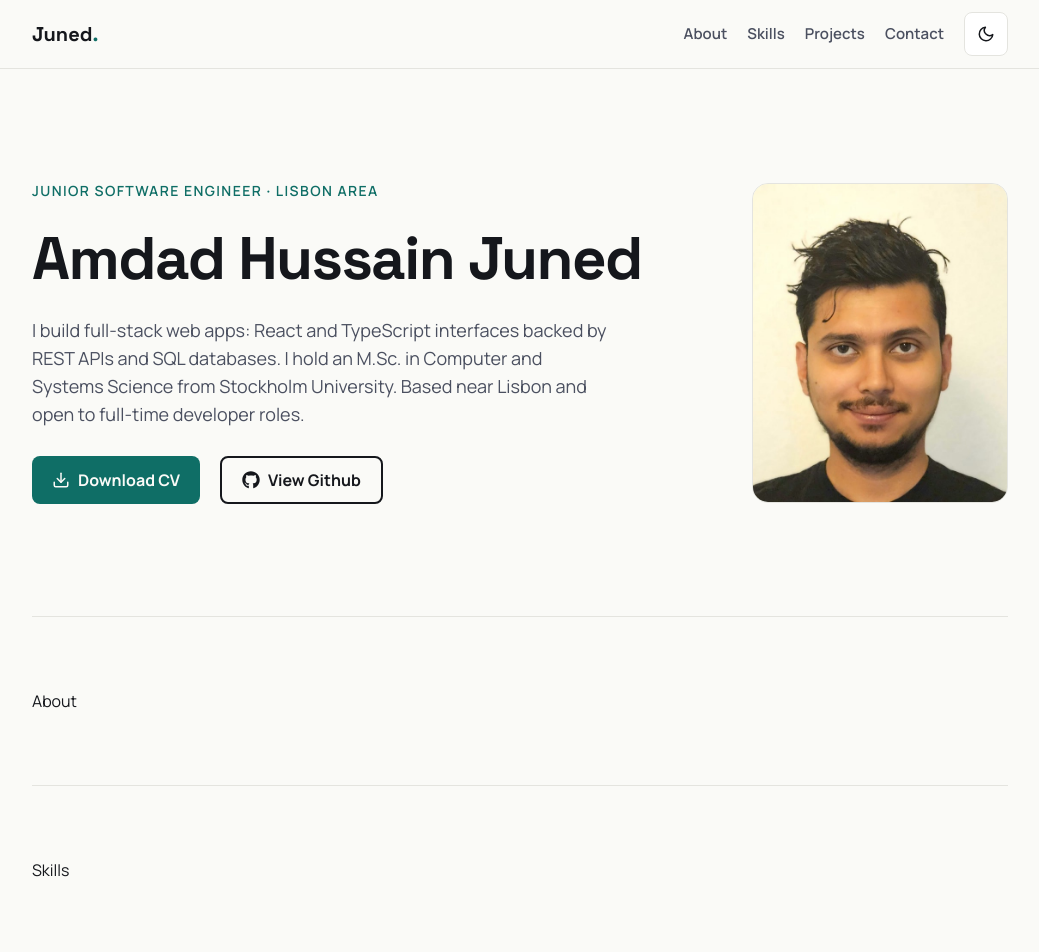
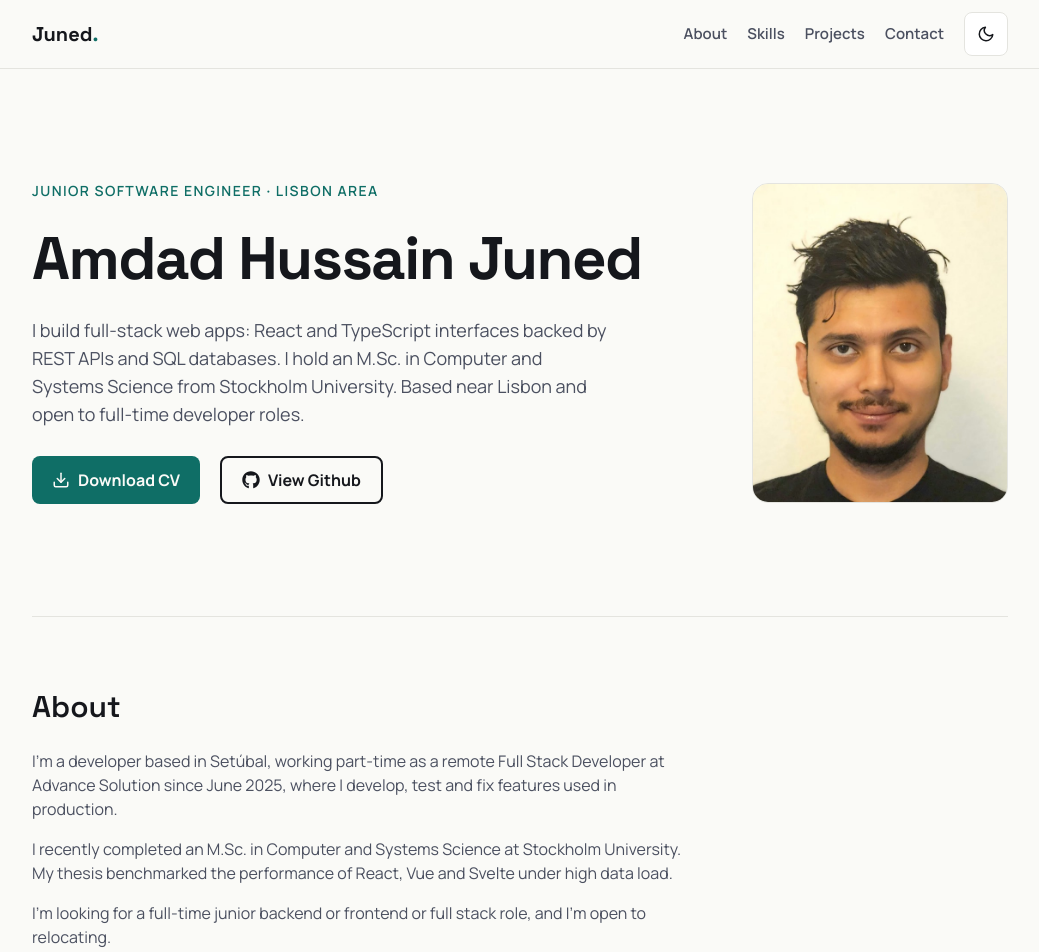
Before and after one commit to HussainJuned/portfolio2026, a React (Vite) app: page / in a window 1280 px wide. Shown: the top 952 px of the page, without its empty margins (120-1159 px from the left). Built offline with nearby package versions, Linux system fonts and the light colour scheme.

Commit message:
feat: add About section

```diff
--- a/src/App.tsx
+++ b/src/App.tsx
@@ -1,3 +1,4 @@
+import { About } from './components/About'
 import { Hero } from './components/Hero'
 import { Navbar } from './components/Navbar'
 
@@ -8,9 +9,7 @@ function App() {
         <Navbar />
         <main className="mx-auto max-w-5xl px-6">
           <Hero />
-          <section id="about" className="border-border border-t py-18">
-            About
-          </section>
+          <About />
           <section id="skills" className="border-border border-t py-18">
             Skills
           </section>
--- a/src/components/About.tsx
+++ b/src/components/About.tsx
@@ -0,0 +1,15 @@
+import { profile } from '../data/portfolio'
+
+export function About() {
+  return (
+    <section id="about" className="border-border border-t py-18">
+      <h2 className="font-display mb-6 text-3xl font-semibold">About</h2>
+      <div className="text-muted flex max-w-2xl flex-col gap-4">
+        {profile.about.map((paragraph, index) => (
+          // Fixed text that never reorders, so the index is a safe key.
+          <p key={index}>{paragraph}</p>
+        ))}
+      </div>
+    </section>
+  )
+}
--- a/src/data/portfolio.ts
+++ b/src/data/portfolio.ts
@@ -26,6 +26,12 @@ export const profile = {
   linkedinUrl: 'https://linkedin.com/in/hussain-juned',
   // Served from /public with a fixed name so the download link never changes.
   cvUrl: '/Amdad_Hussain_Juned_CV.pdf',
+
+  about: [
+    "I'm a developer based in Setúbal, working part-time as a remote Full Stack Developer at Advance Solution since June 2025, where I develop, test and fix features used in production.",
+    'I recently completed an M.Sc. in Computer and Systems Science at Stockholm University. My thesis benchmarked the performance of React, Vue and Svelte under high data load.',
+    "I'm looking for a full-time junior backend or frontend or full stack role, and I'm open to relocating.",
+  ],
 }
 
 export const skills: SkillGroup[] = [
```
